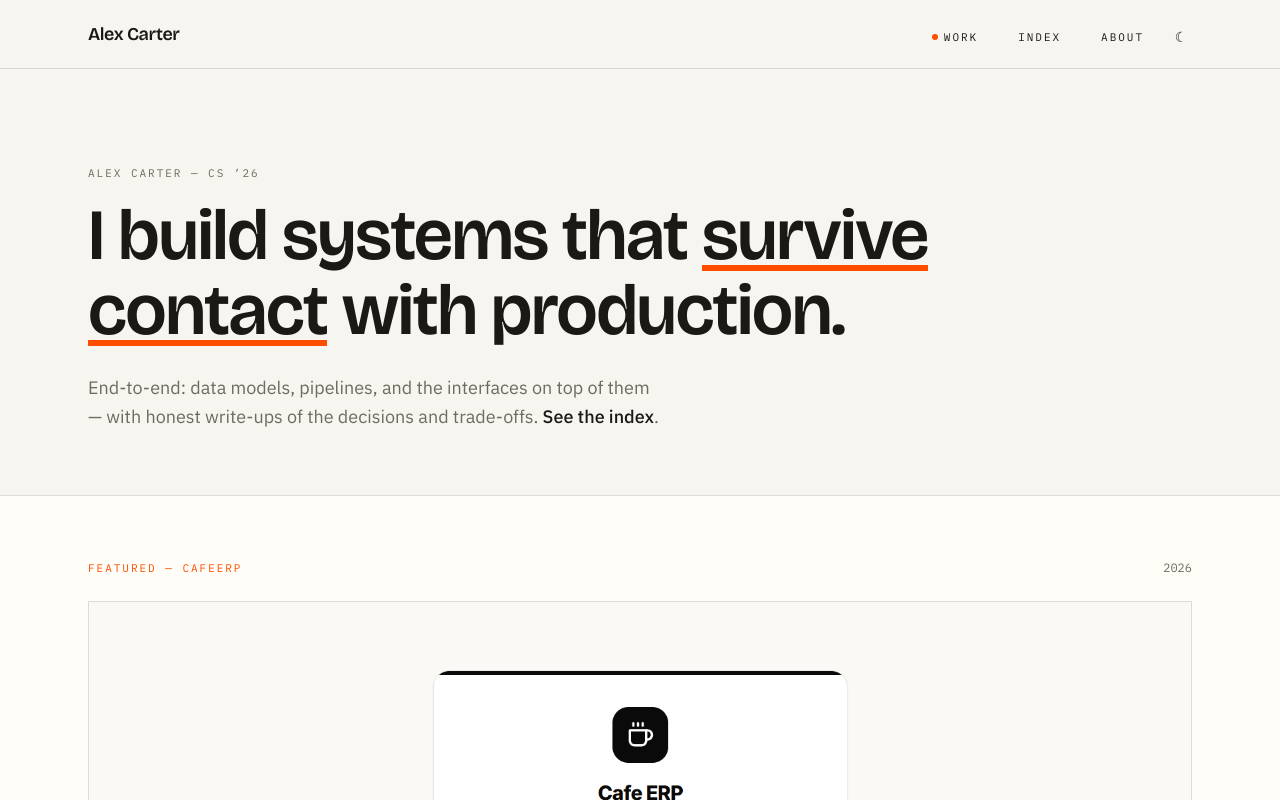
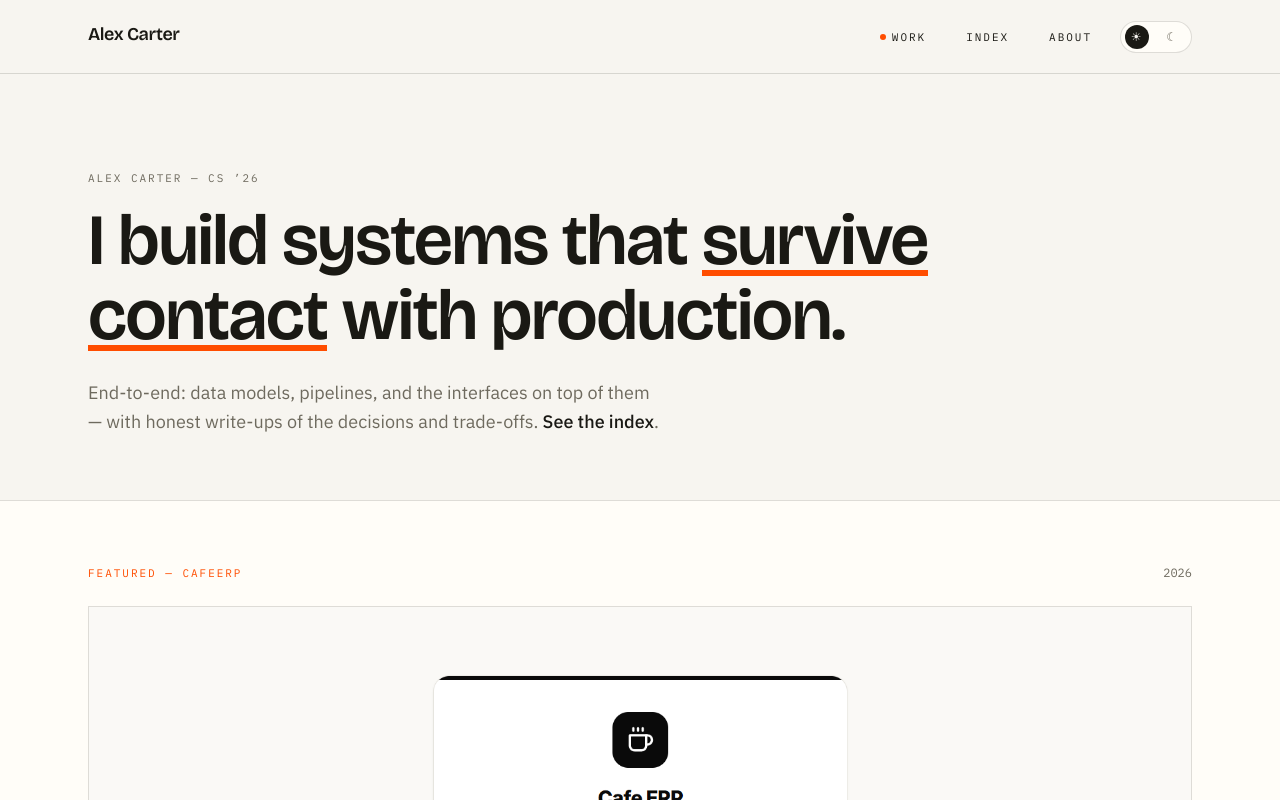
Before and after one commit to amani-b/portfolio-site, a Next.js app: page / in a window 1280 px wide. Shown: the top 800 px of the page. Built offline with nearby package versions, Linux system fonts and the light colour scheme.

Commit message:
Theme toggle: prominent sliding pill switch, tightened mobile header

```diff
--- a/components/Header.tsx
+++ b/components/Header.tsx
@@ -23,11 +23,14 @@ export default function Header() {
       <div className="mx-auto flex w-full max-w-6xl items-baseline justify-between px-6 py-5">
         <TransitionLink
           href="/"
-          className="font-display text-lg font-semibold tracking-tight transition-colors duration-150 hover:text-accent"
+          className="whitespace-nowrap font-display text-base font-semibold tracking-tight transition-colors duration-150 hover:text-accent sm:text-lg"
         >
           Alex Carter
         </TransitionLink>
-        <nav aria-label="Primary" className="flex gap-5 font-mono text-[11px] uppercase tracking-[0.18em] sm:gap-7">
+        <nav
+          aria-label="Primary"
+          className="flex items-center gap-3.5 font-mono text-[11px] uppercase tracking-[0.18em] sm:gap-7"
+        >
           {links.map((link) => {
             const active = link.href === "/" ? pathname === "/" : pathname.startsWith(link.href);
             return (
--- a/components/ThemeToggle.tsx
+++ b/components/ThemeToggle.tsx
@@ -3,12 +3,13 @@
 import { useSyncExternalStore } from "react";
 
 /**
- * Light/dark toggle. The theme lives as a `light`/`dark` class on <html>,
- * applied before first paint by an inline script in layout.tsx (stored
- * preference, else system). This button flips the class and persists the
- * choice. Theme state is read from the DOM via useSyncExternalStore — no
- * duplicated React state. The glyph span carries suppressHydrationWarning
- * because the server render can't know the theme.
+ * Light/dark switch — a sliding pill consistent with the notebook language:
+ * hairline border, raised paper track, solid-ink knob, mono glyph. The theme
+ * lives as a `light`/`dark` class on <html>, applied before first paint by an
+ * inline script in layout.tsx (stored preference, else system). Theme state is
+ * read from the DOM via useSyncExternalStore — no duplicated React state. The
+ * glyph span carries suppressHydrationWarning because the server render can't
+ * know the theme.
  */
 
 type Theme = "light" | "dark";
@@ -44,17 +45,46 @@ function setTheme(next: Theme) {
 
 export default function ThemeToggle() {
   const theme = useSyncExternalStore(subscribe, getSnapshot, getServerSnapshot);
+  const dark = theme === "dark";
 
   return (
     <button
       type="button"
-      onClick={() => setTheme(theme === "dark" ? "light" : "dark")}
-      aria-label={theme === "dark" ? "Switch to light mode" : "Switch to dark mode"}
-      title="Toggle light / dark"
-      className="inline-flex h-5 w-5 items-center justify-center font-mono text-sm leading-none transition-colors duration-150 hover:text-accent"
+      role="switch"
+      aria-checked={dark}
+      aria-label={dark ? "Switch to light mode" : "Switch to dark mode"}
+      title={dark ? "Switch to light mode" : "Switch to dark mode"}
+      onClick={() => setTheme(dark ? "light" : "dark")}
+      className="group relative inline-flex h-7 w-12 shrink-0 items-center rounded-full border border-line bg-paper-raised px-0.5 transition-colors duration-200 hover:border-line-strong focus-visible:outline-2 focus-visible:outline-offset-2 focus-visible:outline-accent sm:h-8 sm:w-[4.5rem] sm:px-1"
     >
-      <span aria-hidden="true" suppressHydrationWarning>
-        {theme === "dark" ? "☀" : "☾"}
+      {/* track glyphs — the destination of the knob is always the visible one */}
+      <span
+        aria-hidden="true"
+        className={`pointer-events-none absolute left-3 hidden font-mono text-xs transition-colors duration-200 sm:block ${
+          dark ? "text-ink-soft" : "text-paper-raised"
+        }`}
+        suppressHydrationWarning
+      >
+        ☀
+      </span>
+      <span
+        aria-hidden="true"
+        className={`pointer-events-none absolute right-3 hidden font-mono text-xs transition-colors duration-200 sm:block ${
+          dark ? "text-paper-raised" : "text-ink-soft"
+        }`}
+        suppressHydrationWarning
+      >
+        ☾
+      </span>
+      {/* knob */}
+      <span
+        aria-hidden="true"
+        className={`relative inline-flex h-5 w-5 items-center justify-center rounded-full bg-ink font-mono text-[11px] text-paper transition-transform duration-300 ease-[cubic-bezier(0.2,0.9,0.3,1)] group-active:scale-95 sm:h-6 sm:w-6 sm:text-xs ${
+          dark ? "translate-x-5 sm:translate-x-[1.75rem]" : "translate-x-0"
+        }`}
+        suppressHydrationWarning
+      >
+        {dark ? "☾" : "☀"}
       </span>
     </button>
   );
--- /dev/null
+++ b/scripts/header-check.cjs
@@ -0,0 +1,19 @@
+const puppeteer = require("puppeteer-core");
+(async () => {
+  const b = await puppeteer.launch({ executablePath: "C:/Program Files (x86)/Microsoft/Edge/Application/msedge.exe", headless: "new", args: ["--no-sandbox"] });
+  const p = await b.newPage();
+  await p.setViewport({ width: 390, height: 844 });
+  await p.goto("http://localhost:3000/", { waitUntil: "networkidle0" });
+  const m = await p.evaluate(() => {
+    const name = document.querySelector("header a");
+    const nav = document.querySelector("nav");
+    return {
+      nameHeight: Math.round(name.getBoundingClientRect().height),
+      nameLines: Math.round(name.getBoundingClientRect().height / 24),
+      fits: nav.getBoundingClientRect().right <= window.innerWidth,
+    };
+  });
+  console.log(JSON.stringify(m));
+  await p.screenshot({ path: "screenshots/header-mobile.png", clip: { x: 0, y: 0, width: 390, height: 120 } });
+  await b.close();
+})();
```
